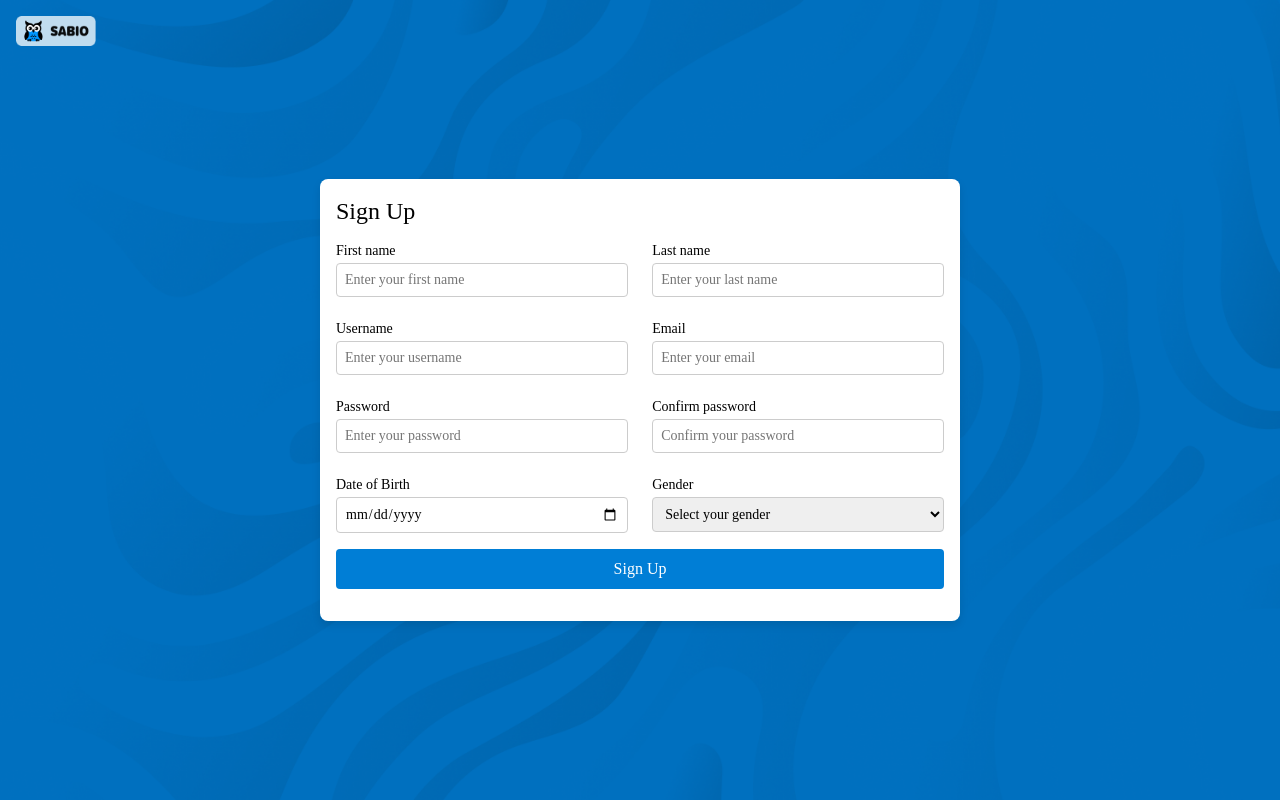
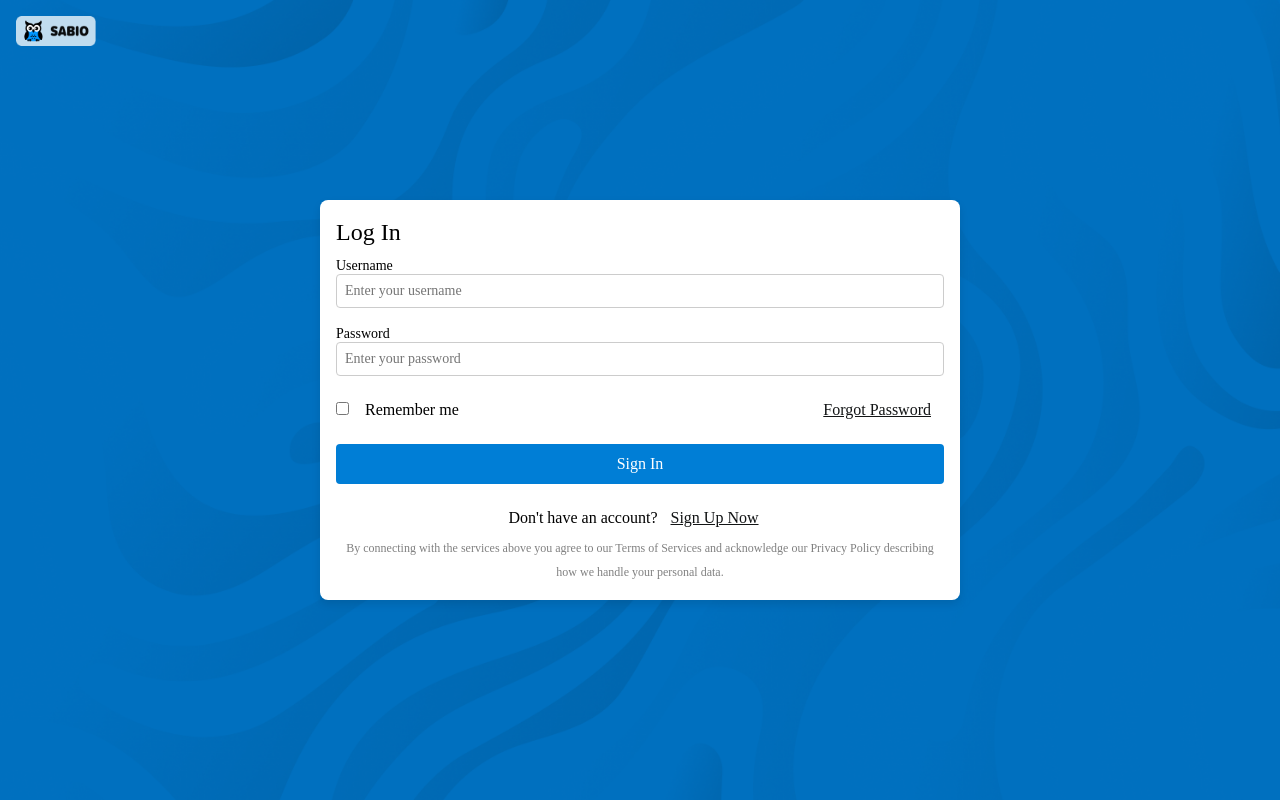
Before and after one commit to DMV-DEV/FE-SABIO, a React (Create React App) app: page /authentication in a window 1280 px wide. Built offline with nearby package versions, Linux system fonts and the light colour scheme; a web font is replaced by a local one.

Commit message:
redireccionamientos listos

```diff
--- a/src/index.css
+++ b/src/index.css
@@ -30,6 +30,12 @@ h2 {
 
 h3 {
   font-size: 1.125rem;
+  font-weight: 460;
+  line-height: 1.375rem;
+}
+
+h4 {
+  font-size: 1rem;
   font-weight: 460;
   line-height: 1.375rem;
 }
--- a/src/pages/authentication/Authentication.jsx
+++ b/src/pages/authentication/Authentication.jsx
@@ -1,21 +1,32 @@
-import React from "react";
+import React, { useState } from "react";
 import "./authentication.css";
 import sabioIcon from "../authentication/sabioLogin.png";
 import Log from "./Log";
+import Signup from "./Signup";
 import Reset from "./Reset";
-import Signup from "./Signup";
-import NewPasw from "./NewPasw";
 
 const Authentication = () => {
+  const [activeComponent, setActiveComponent] = useState("Log");
+
+  const renderComponent = () => {
+    switch (activeComponent) {
+      case "Log":
+        return <Log setActiveComponent={setActiveComponent} />;
+      case "Signup":
+        return <Signup setActiveComponent={setActiveComponent} />;
+      case "Reset":
+        return <Reset setActiveComponent={setActiveComponent} />;
+      default:
+        return <Log setActiveComponent={setActiveComponent} />;
+    }
+  };
+
   return (
     <div className="login__container">
       <div className="login__icon--container">
-      <img src={sabioIcon} alt="sabioIcon" className="login__icon"/>
+        <img src={sabioIcon} alt="sabioIcon" className="login__icon" />
       </div>
-      {/* <Log/> */}
-      {/* <Reset/> */}
-      <Signup/>
-      {/* <NewPasw/> */}
+      {renderComponent()}
     </div>
   );
 };
--- a/src/pages/authentication/Log.jsx
+++ b/src/pages/authentication/Log.jsx
@@ -1,12 +1,11 @@
-import React, { useState } from 'react';
+import React, { useState } from "react";
 import "./authentication.css";
-import { useDispatch, useSelector } from 'react-redux';
-import { addUser } from '../../redux/userSlice';
+import { useDispatch, useSelector } from "react-redux";
+import { addUser } from "../../redux/userSlice";
 // import { postUser } from '../../services/PostUser';
-import { useNavigate } from 'react-router-dom';
+import { useNavigate } from "react-router-dom";
 
-
-const Log = () => {
+const Log = ({ setActiveComponent }) => {
   const navigate = useNavigate();
 
   const dispatch = useDispatch();
@@ -14,8 +13,8 @@ const Log = () => {
   //   useSelector((state) => state.user);
 
   const [formData, setFormData] = useState({
-      email: '',
-      password: '',
+    email: "",
+    password: "",
   });
 
   const handleChange = (event) => {
@@ -28,11 +27,10 @@ const Log = () => {
 
   const handleSubmit = (event) => {
     event.preventDefault();
-      console.log('Form data submitted:', formData);
+    console.log("Form data submitted:", formData);
     // Aquí puedes enviar los datos a un servidor o hacer algo con ellos
     // navigate('/myclasses');
   };
-
 
   return (
     <div className="login__card">
@@ -44,7 +42,7 @@ const Log = () => {
         <input
           type="email"
           id="email"
-         name='email'
+          name="email"
           className="login__input"
           placeholder="Enter your username"
           value={formData.email}
@@ -56,7 +54,7 @@ const Log = () => {
         <input
           type="password"
           id="password"
-        name='password'
+          name="password"
           className="login__input"
           placeholder="Enter your password"
           value={formData.password}
@@ -73,11 +71,27 @@ const Log = () => {
               Remember me
             </label>
           </div>
-        <button className="button__underlined login__forgot-password button__underlined">
-          Forgot password
+          <button
+            className="button__underlined login__forgot-password"
+            onClick={() => setActiveComponent("Reset")}
+          >
+            Forgot Password
           </button>
         </div>
-      <button className="login__button" type='submit' onClick={handleSubmit} >Sign In</button>
+        <button className="login__button" type="submit" onClick={handleSubmit}>
+          Sign In
+        </button>
+        <div className="account__container">
+          <h4>
+            Don't have an account?
+            <button
+              className="button__underlined login__forgot-password button__underlined"
+              onClick={() => setActiveComponent("Signup")}
+            >
+              Sign Up Now
+            </button>
+          </h4>
+        </div>
         <p className="login__lorem">
           By connecting with the services above you agree to our Terms of
           Services and acknowledge our Privacy Policy describing how we handle
--- a/src/pages/authentication/Reset.jsx
+++ b/src/pages/authentication/Reset.jsx
@@ -1,7 +1,7 @@
-import React from 'react'
+import React from "react";
 import "./authentication.css";
 
-const Reset = () => {
+const Reset = ({ setActiveComponent }) => {
   return (
     <div className="login__card">
       <h2 className="login__title">Reset Password</h2>
@@ -9,19 +9,28 @@ const Reset = () => {
         Email
       </label>
       <input
-          type="password"
-          id="password"
+        type="email"
+        id="email"
         className="login__input"
-          placeholder="Enter your password"
+        placeholder="Enter your email"
       />
       <button className="login__button">Send password link</button>
+      <div className="account__container">
+        <button
+          className="button__underlined login__forgot-password"
+          onClick={() => setActiveComponent("Log")}
+        >
+          Back to Login
+        </button>
+      </div>
+
       <p className="login__lorem">
-          By connecting with the services above you agree to our Terms of
-          Services and acknowledge our Privacy Policy describing how we handle
-          your personal data.
+        By connecting with the services above you agree to our Terms of Services
+        and acknowledge our Privacy Policy describing how we handle your
+        personal data.
       </p>
     </div>
-  )
-}
+  );
+};
 
-export default Reset
+export default Reset;
--- a/src/pages/authentication/Signup.jsx
+++ b/src/pages/authentication/Signup.jsx
@@ -1,28 +1,28 @@
-import React, { useState } from 'react';
+import React, { useState } from "react";
 import "./authentication.css";
-import { useDispatch, useSelector } from 'react-redux';
-import { addUser } from '../../redux/userSlice';
+import { useDispatch, useSelector } from "react-redux";
+import { addUser } from "../../redux/userSlice";
 
-const Signup = () => {
+const Signup = ({ setActiveComponent }) => {
   const dispatch = useDispatch();
   const { name, email, password } = useSelector((state) => state.user);
 
   const [formData, setFormData] = useState({
     name: name,
-    lastName: '',
-    username: '',
+    lastName: "",
+    username: "",
     email: email,
     password: password,
-    confirmPassword: '',
-    birthdate: '',
-    gender: ''
+    confirmPassword: "",
+    birthdate: "",
+    gender: "",
   });
 
   const handleChange = (event) => {
     const { name, value } = event.target;
     setFormData({
       ...formData,
-      [name]: value
+      [name]: value,
     });
   };
 
@@ -36,10 +36,10 @@ const Signup = () => {
         email: formData.email,
         password: formData.password,
         birthdate: formData.birthdate,
-        gender: formData.gender
+        gender: formData.gender,
       })
     );
-    console.log('Form data submitted:', formData);
+    console.log("Form data submitted:", formData);
   };
 
   return (
@@ -47,7 +47,9 @@ const Signup = () => {
       <h2 className="login__title">Sign Up</h2>
       <form onSubmit={handleSubmit} className="login__form">
         <div className="login__form-column">
-          <label className="login__label" htmlFor="name">First name</label>
+          <label className="login__label" htmlFor="name">
+            First name
+          </label>
           <input
             type="text"
             id="name"
@@ -57,7 +59,9 @@ const Signup = () => {
             value={formData.name}
             onChange={handleChange}
           />
-          <label className="login__label" htmlFor="username">Username</label>
+          <label className="login__label" htmlFor="username">
+            Username
+          </label>
           <input
             type="text"
             id="username"
@@ -67,7 +71,9 @@ const Signup = () => {
             value={formData.username}
             onChange={handleChange}
           />
-          <label className="login__label" htmlFor="password">Password</label>
+          <label className="login__label" htmlFor="password">
+            Password
+          </label>
           <input
             type="password"
             name="password"
@@ -77,7 +83,9 @@ const Signup = () => {
             value={formData.password}
             onChange={handleChange}
           />
-          <label className="login__label" htmlFor="birthdate">Date of Birth</label>
+          <label className="login__label" htmlFor="birthdate">
+            Date of Birth
+          </label>
           <input
             type="date"
             id="birthdate"
@@ -88,7 +96,9 @@ const Signup = () => {
           />
         </div>
         <div className="login__form-column">
-          <label className="login__label" htmlFor="lastName">Last name</label>
+          <label className="login__label" htmlFor="lastName">
+            Last name
+          </label>
           <input
             type="text"
             id="lastName"
@@ -98,7 +108,9 @@ const Signup = () => {
             value={formData.lastName}
             onChange={handleChange}
           />
-          <label className="login__label" htmlFor="email">Email</label>
+          <label className="login__label" htmlFor="email">
+            Email
+          </label>
           <input
             type="email"
             id="email"
@@ -108,7 +120,9 @@ const Signup = () => {
             value={formData.email}
             onChange={handleChange}
           />
-          <label className="login__label" htmlFor="confirmPassword">Confirm password</label>
+          <label className="login__label" htmlFor="confirmPassword">
+            Confirm password
+          </label>
           <input
             type="password"
             name="confirmPassword"
@@ -118,7 +132,9 @@ const Signup = () => {
             value={formData.confirmPassword}
             onChange={handleChange}
           />
-          <label className="login__label" htmlFor="gender">Gender</label>
+          <label className="login__label" htmlFor="gender">
+            Gender
+          </label>
           <select
             id="gender"
             name="gender"
@@ -126,16 +142,35 @@ const Signup = () => {
             value={formData.gender}
             onChange={handleChange}
           >
-            <option value="" disabled>Select your gender</option>
+            <option value="" disabled>
+              Select your gender
+            </option>
             <option value="male">M</option>
             <option value="female">F</option>
-
           </select>
         </div>
-        <button type="submit" className="login__button">Sign Up</button>
+        <button type="submit" className="login__button">
+          Sign Up
+        </button>
+        <div className="account__container">
+          <h4>
+            Already have an account?{" "}
+            <button
+              className="button__underlined login__forgot-password button__underlined"
+              onClick={() => setActiveComponent("Log")}
+            >
+              Login
+            </button>
+          </h4>
+        </div>
+        <p className="login__lorem">
+          By connecting with the services above you agree to our Terms of
+          Services and acknowledge our Privacy Policy describing how we handle
+          your personal data.
+        </p>
       </form>
     </div>
   );
-}
+};
 
 export default Signup;
--- a/src/pages/authentication/authentication.css
+++ b/src/pages/authentication/authentication.css
@@ -83,8 +83,9 @@ body {
   color: white;
   font-size: 1rem;
   cursor: pointer;
-  margin-bottom: 1rem;
+  /* margin-bottom: 1rem; */
 }
+
 
 .login__lorem {
   font-size: 0.75rem;
@@ -96,6 +97,28 @@ body {
   justify-content: center;
   color: gray;
 }
+
+.account__container {
+  display: flex;
+  flex-direction: column;
+  align-items: center;
+  margin-top: 1rem;
+  width: 100%;
+}
+
+.login__options {
+  display: flex;
+  justify-content: space-between;
+  align-items: center;
+  width: 100%;
+  margin-bottom: 1rem;
+}
+.login__checkbox-label {
+  margin: 1rem;
+}
+
+
+
 @media (max-width: 768px) {
   .login__form {
     flex-direction: column;
```
Lines whose indentation alone changed are shown as unchanged.
